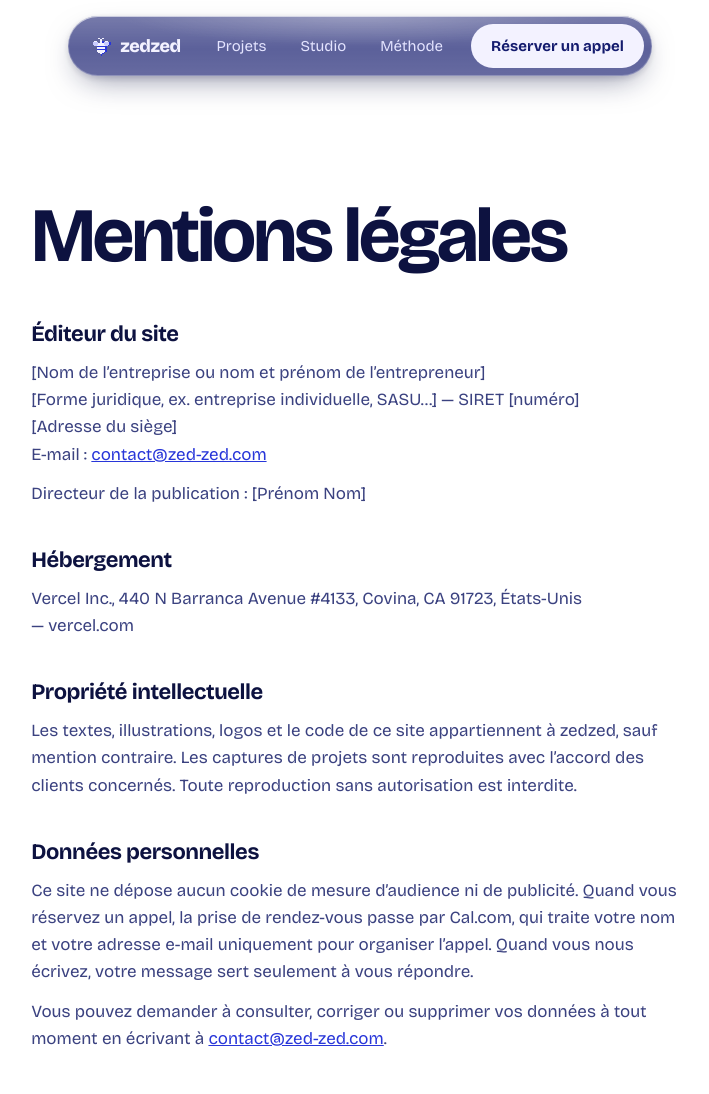
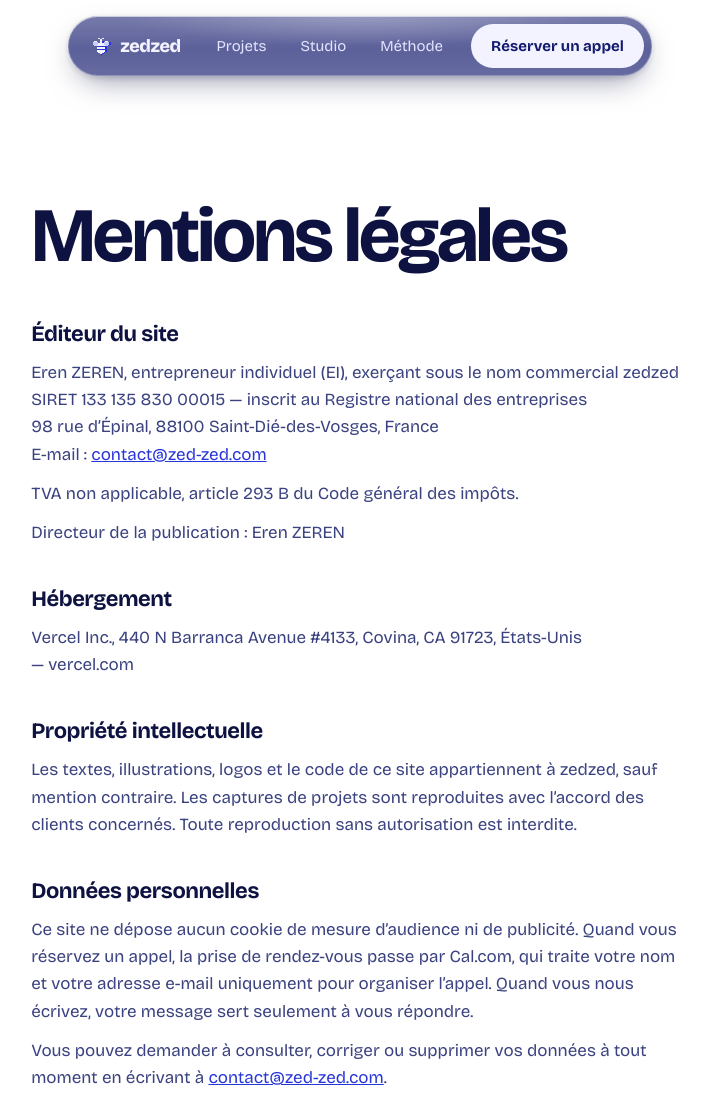
Before and after one commit to 09-zed/zedzed-site, an Astro site: page /mentions-legales in a window 1280 px wide. Shown: the top 1094 px of the page, without its empty margins (280-989 px from the left). Built offline with nearby package versions, Linux system fonts and the light colour scheme; Astro itself is replaced by a stand-in of ours; a script that the page names is missing.

Commit message:
Mentions légales complétées (EI, SIRET, adresse, directeur de publication)
Co-Authored-By: Claude Opus 5.5 <noreply@anthropic.com>
Claude-Session: https://claude.ai/code/session_013uQTHbJ8tbLUHCkQBbJRWc

```diff
--- a/src/pages/mentions-legales.astro
+++ b/src/pages/mentions-legales.astro
@@ -14,11 +14,12 @@ import { site } from '../data/site';
       <h1>Mentions légales</h1>
 
       <h2>Éditeur du site</h2>
-      <p>[Nom de l’entreprise ou nom et prénom de l’entrepreneur]<br>
-      [Forme juridique, ex. entreprise individuelle, SASU…] — SIRET [numéro]<br>
-      [Adresse du siège]<br>
+      <p>Eren ZEREN, entrepreneur individuel (EI), exerçant sous le nom commercial zedzed<br>
+      SIRET 133&nbsp;135&nbsp;830&nbsp;00015 — inscrit au Registre national des entreprises<br>
+      98 rue d’Épinal, 88100 Saint-Dié-des-Vosges, France<br>
       E-mail&nbsp;: <a href={`mailto:${site.email}`}>{site.email}</a></p>
-      <p>Directeur de la publication&nbsp;: [Prénom Nom]</p>
+      <p>TVA non applicable, article 293&nbsp;B du Code général des impôts.</p>
+      <p>Directeur de la publication&nbsp;: Eren ZEREN</p>
 
       <h2>Hébergement</h2>
       <p>Vercel Inc., 440 N Barranca Avenue #4133, Covina, CA 91723, États-Unis — vercel.com</p>
```
Also changed, not shown: README.md.
